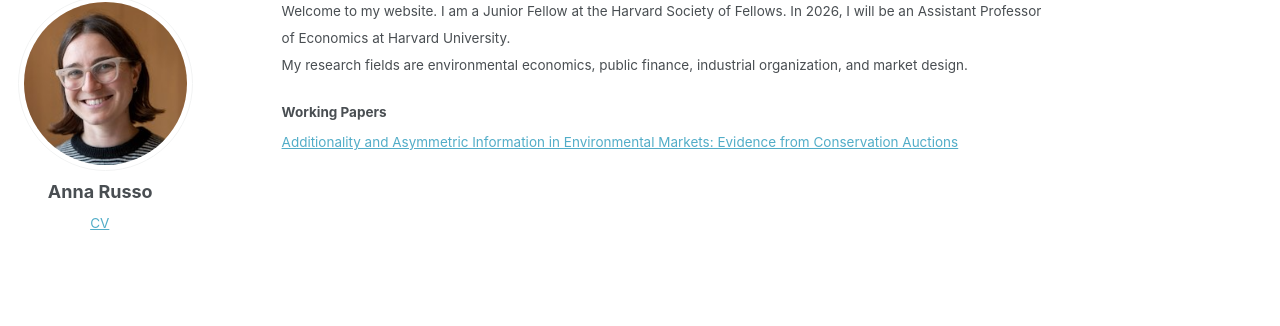
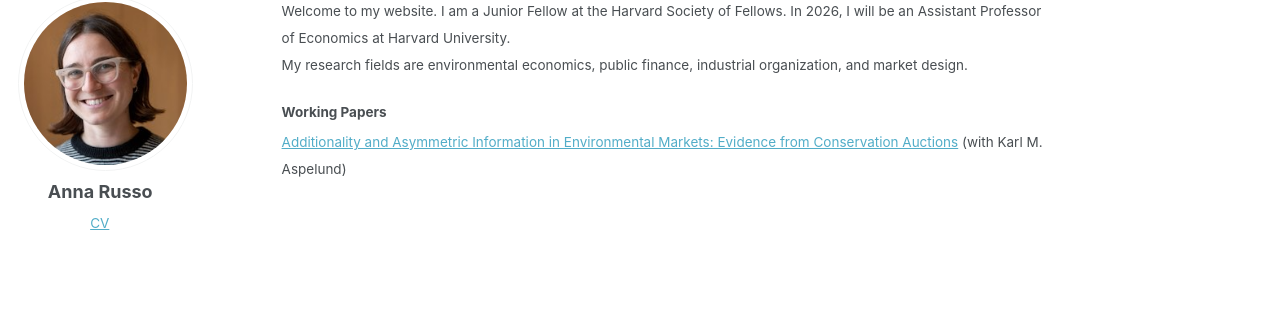
Before and after one commit to annarusso/annarusso.github.io, a Jekyll site: the page built from _pages/about.md, in a window 1280 px wide. Shown: the part 110-436 px from the top of the page. Built offline with Jekyll 4.4.1, drawn with Linux system fonts in a browser that asks for light colours.

Commit message:
Update about.md

```diff
--- a/_pages/about.md
+++ b/_pages/about.md
@@ -11,4 +11,4 @@ redirect_from:
 My research fields are environmental economics, public finance, industrial organization, and market design.
 
 #### Working Papers
-<small> [Additionality and Asymmetric Information in Environmental Markets: Evidence from Conservation Auctions](https://annarusso.github.io/papers/aspelund_russo_crp.pdf)
+<small> [Additionality and Asymmetric Information in Environmental Markets: Evidence from Conservation Auctions](https://annarusso.github.io/papers/aspelund_russo_crp.pdf) (with Karl M. Aspelund)
```
